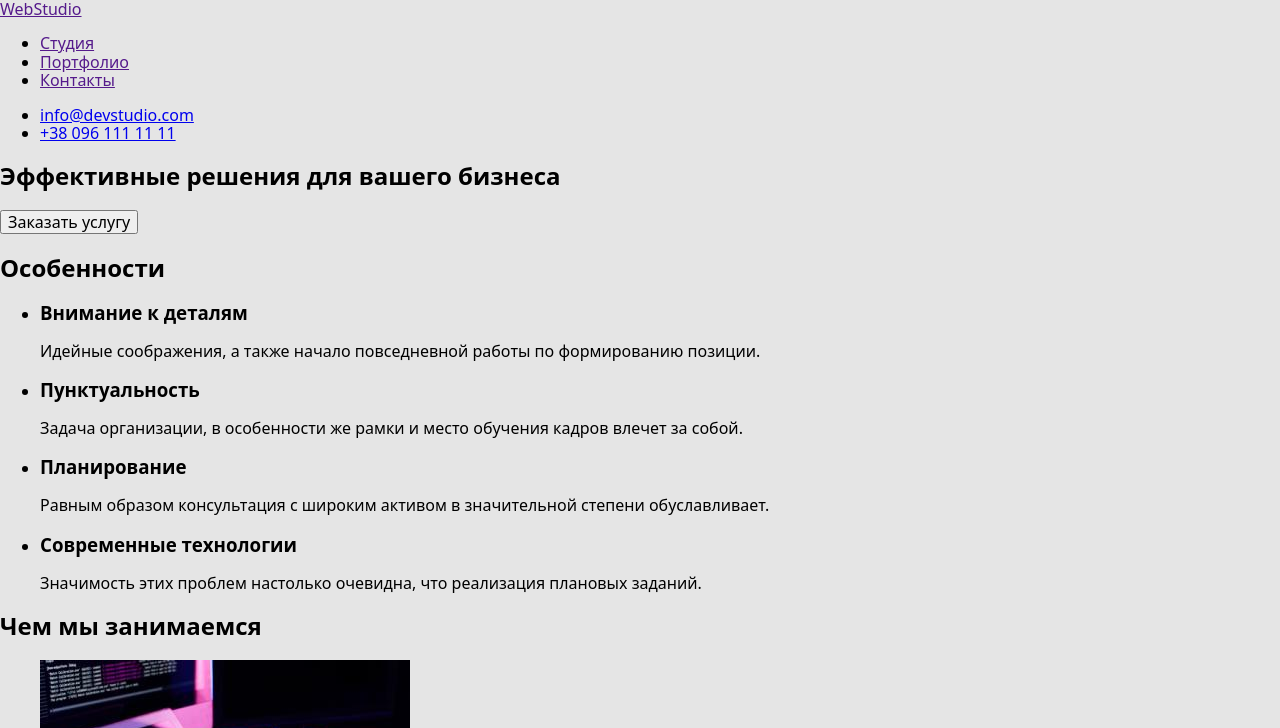
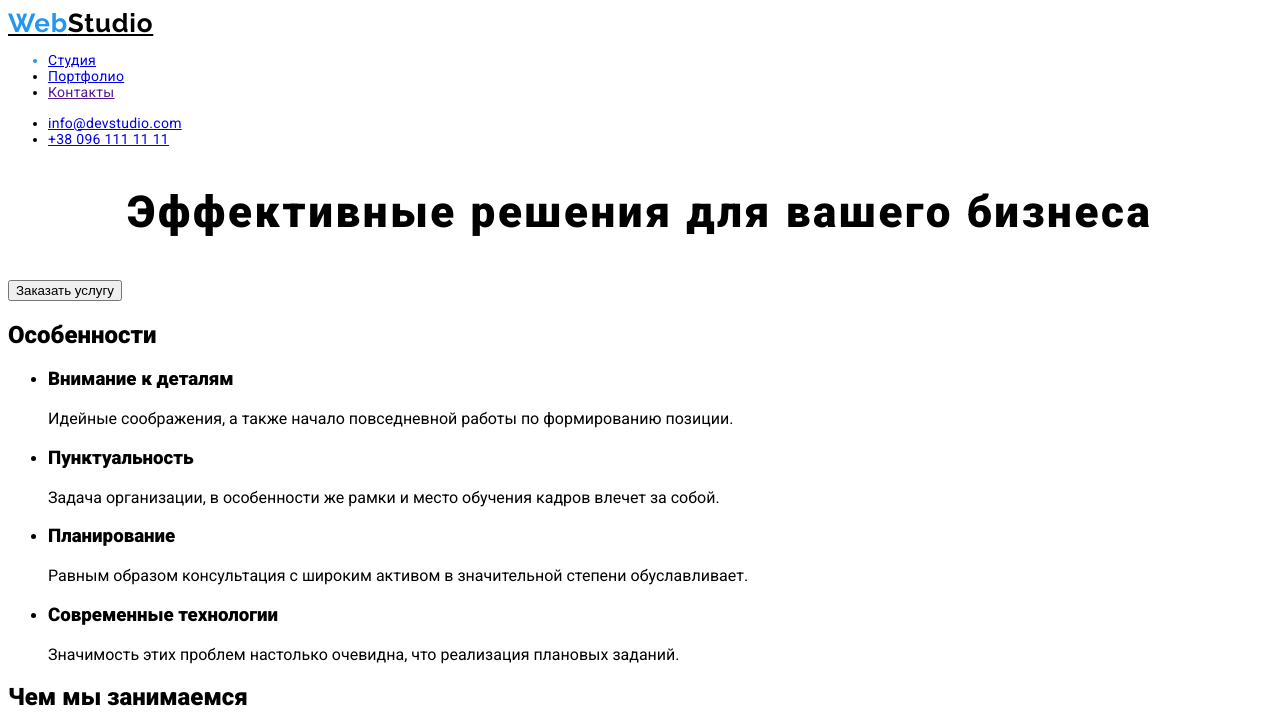
Before and after one commit to HordiienkoOlha/goit-markup-hw-02, a plain HTML site: page index.html in a window 1280 px wide. Shown: the top 728 px of the page. Drawn offline with nearby package versions, Linux system fonts and the light colour scheme.

Commit message:
Оформлення хедер сss

```diff
--- a/css/styles.css
+++ b/css/styles.css
@@ -7,12 +7,47 @@
     --primary-text-color: #757575;
     --title-text-color: #212121;
     --accent-color: #2196F3;
-    --primary-bg-color: #FFFFFF;
+    --primary-white-color: #FFFFFF;
     --section-bg-colr: #2F303A;
+    --primary-black-color: #000000;
 }
 /* мейл и телефон в футер rgba(255, 255, 255, 0.6) */
 body {
-    background-color: #E5E5E5;
-    color: #757575
+    font-family: Roboto, sans-serif;
+    color: var(--primary-text-color)
     letter-spacing: 0.03em;
 }
+/* header*/
+.accent {
+    color: #2196F3;
+}
+.webstudio {
+    color: var(--primary-black-color);
+    font-family: Raleway;
+    font-weight: 700;
+    font-size: 26px;
+    line-height: 1.19;
+    letter-spacing: 0.03em;
+}
+.site-nav {
+    color: var(--title-text-color)
+    font-weight: 500;
+    font-size: 14px;
+    line-height: 1.14;
+letter-spacing: 0.02em;
+}
+.header-mail {
+    color: var(--primary-text-color)
+    font-weight: 500;
+    font-size: 14px;
+    line-height: 16px;
+letter-spacing: 0.02em;
+}
+/* Main*/
+.hero-title {
+font-weight: 900;
+font-size: 44px;
+line-height: 1.36;
+text-align: center;
+letter-spacing: 0.06em;
+}
--- a/index.html
+++ b/index.html
@@ -1,26 +1,27 @@
 <!DOCTYPE html>
 <html lang="ru">
+
 <head>
     <meta charset="UTF-8">
     <meta http-equiv="X-UA-Compatible" content="IE=edge">
     <meta name="viewport" content="width=device-width, initial-scale=1.0">
     <title>Document</title>
+    <link
+        href="https://fonts.googleapis.com/css2?family=Raleway:wght@700&family=Roboto:ital,wght@0,400;0,500;0,900;1,700&display=swap"
+        rel="stylesheet">
     <link rel="stylesheet" href="./css/styles.css">
-    <link rel="stylesheet" href="https://cdnjs.cloudflare.com/ajax/libs/modern-normalize/1.1.0/modern-normalize.min.css"
-        integrity="sha512-wpPYUAdjBVSE4KJnH1VR1HeZfpl1ub8YT/NKx4PuQ5NmX2tKuGu6U/JRp5y+Y8XG2tV+wKQpNHVUX03MfMFn9Q=="
-        crossorigin="anonymous" referrerpolicy="no-referrer" />
 </head>
 <body>
     <header>
-        <nav>
-        <a lang="en" href="">WebStudio</a>
+        <nav class="site-nav">
+        <a class="webstudio" lang="en" href=""><span class="accent">Web</span>Studio</a>
         <ul>
-            <li><a href="">Студия</a></li>
-            <li><a href="">Портфолио</a></li>
+            <li class="accent"><a href="./index.html">Студия</a></li>
+            <li><a href="./portfolio.html">Портфолио</a></li>
             <li><a href="">Контакты</a></li>
         </ul>
         </nav>
-        <ul>
+        <ul class="header-mail">
             <li><a lang="en" href="mailto:info@devstudio.com">info@devstudio.com</a></li>
             <li><a href="tel:+380991111111">+38 096 111 11 11</a></li>
         </ul>
@@ -88,7 +89,7 @@
     </section>
     </main>
     <footer>
-        <a lang="en" href="">WebStudio</a>
+        <a class="webstudio" lang="en" href=""><span class="accent">Web</span>Studio</a>
         <address>
             <ul>
                 <li>г. Киев, пр-т Леси Украинки, 26</li>
```
Also changed, not shown: portfolio.html (+17 -19 lines).
